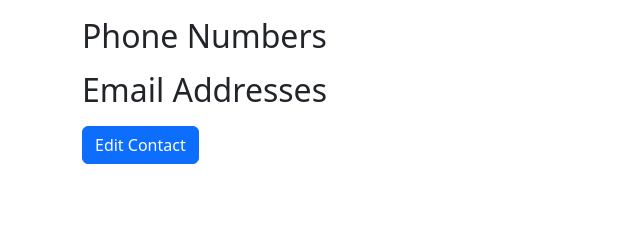
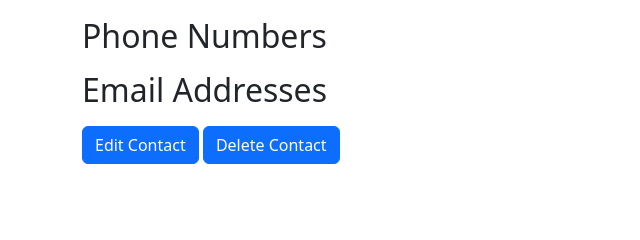
Before and after one commit to lumi-ua/goit-project2-django-assistant, a Django app: template personal_assistant/app_contacts/templates/app_contacts/detail.html in a window 1280 px wide. Shown: the part 215-455 px from the top of the page, without its empty margins (0-640 px from the left). Run offline with Django 3.2, Linux system fonts and the light colour scheme; the template is opened without the code that fills it, so the values that code supplies are empty.

Commit message:
app_contacts:delete_contact

```diff
--- a/personal_assistant/app_contacts/templates/app_contacts/detail.html
+++ b/personal_assistant/app_contacts/templates/app_contacts/detail.html
@@ -25,4 +25,6 @@
 
 <a href="{% url 'app_contacts:edit_contact' pk=contact.pk %}" class="btn btn-primary">Edit Contact</a>
 
+<a href="{% url 'app_contacts:delete_contact' pk=contact.pk %}" class="btn btn-primary">Delete Contact</a>
+
 {% endblock %}
```
